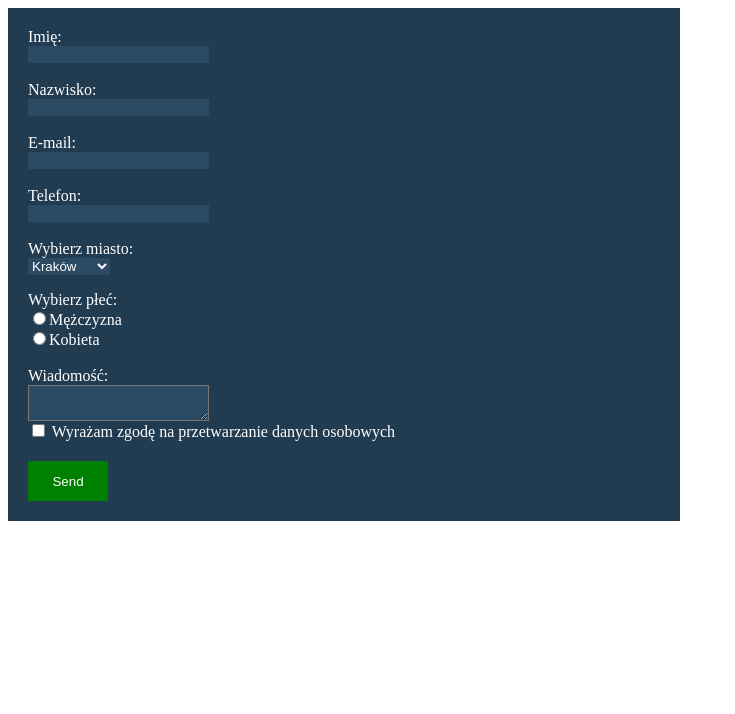
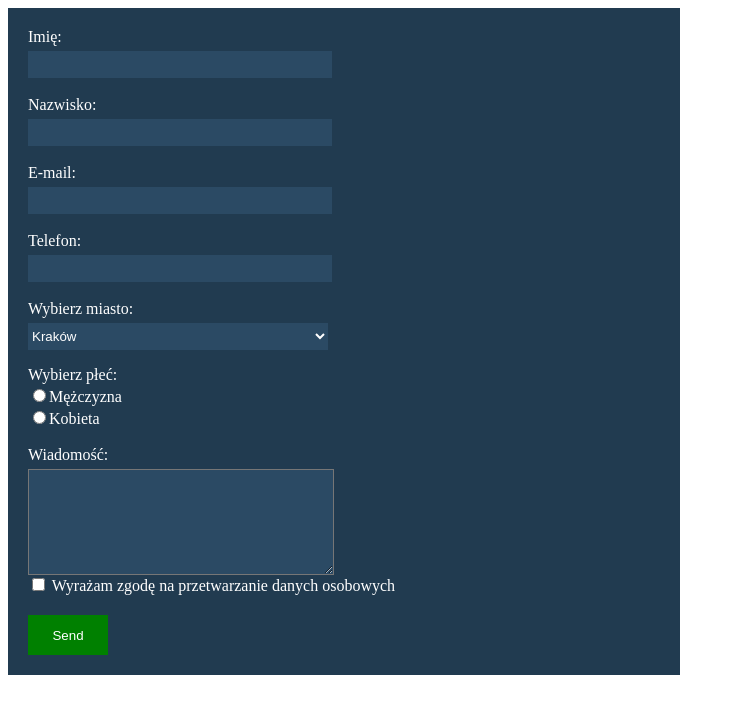
Before and after one commit to damianlodzinski/damianlodzinski.github.io, a plain HTML site: page css-zadania/1-formularz-html5/index.html in a window 1280 px wide. Shown: the whole page, without its empty margins (0-735 px from the left). Drawn offline with Linux system fonts and the light colour scheme.

Commit message:
Update style.css

```diff
--- a/css-zadania/1-formularz-html5/style.css
+++ b/css-zadania/1-formularz-html5/style.css
@@ -17,15 +17,24 @@ input {
 }
 label + input {
     display: block;
+    width: 300px;
+    height: 25px;
+    margin-top: 5px;
 }
 
 label + select {
     display: block;
     border: 0px;
+    width: 300px;
+    height: 27px;
+    margin-top: 5px;
 }
 
 label + textarea {
     display: block;
+    width: 300px;
+    height: 100px;
+    margin-top: 5px;
 }
 
 input[type="submit"] {
@@ -34,6 +43,14 @@ input[type="submit"] {
     width: 80px;
     height: 40px;
     margin-top: 20px;
+}
+
+input[type="submit"]:hover {
+    background-color: lightgreen;
+    border: 2px solid white;
+}
+input[type="radio"] {
+    margin-top: 5px;
 }
 
 select[name] {
```
